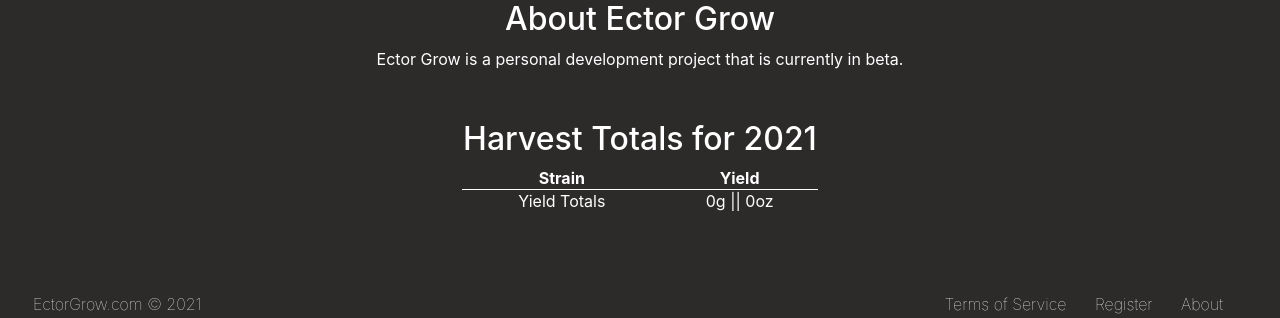
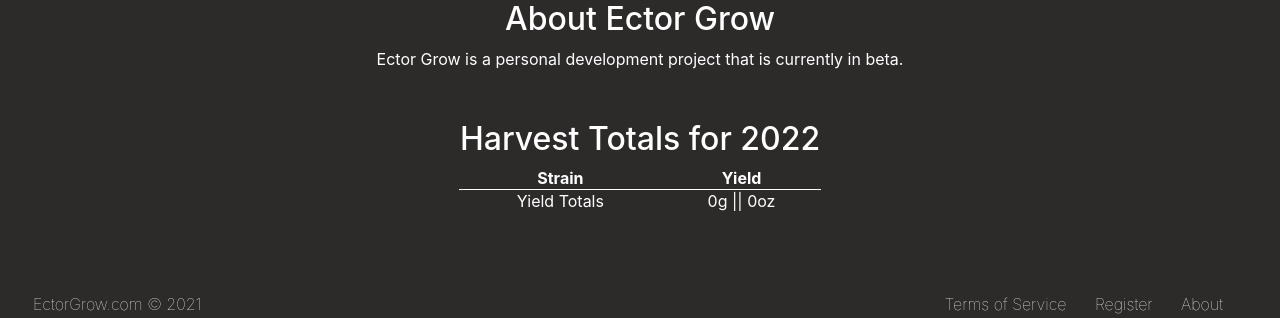
Before and after one commit to AdrianF3/EctorGrowDemo, a PHP site: page /about.php in a window 1280 px wide. Shown: the part 269-587 px from the top of the page. Run offline with PHP 8.4, Linux system fonts and the light colour scheme; the visitor is signed in with stand-in values (Sample User, id 1); data that the repository does not hold is empty; some libraries are stand-ins or nearby versions.

Commit message:
update footer readout form 2021 to 2022

```diff
--- a/scripts/footerDetails.php
+++ b/scripts/footerDetails.php
@@ -60,7 +60,7 @@ if(!isset($_SESSION["id"])) {
   //  - display overall totals as I do now.
   echo '<table class="annualTotalsTable tc">
     <tr>
-      <th colspan="2"><h2>Harvest Totals for 2021</h2></th>
+      <th colspan="2"><h2>Harvest Totals for 2022</h2></th>
     </tr>
     <tr>
       <th>Strain</th>
```
